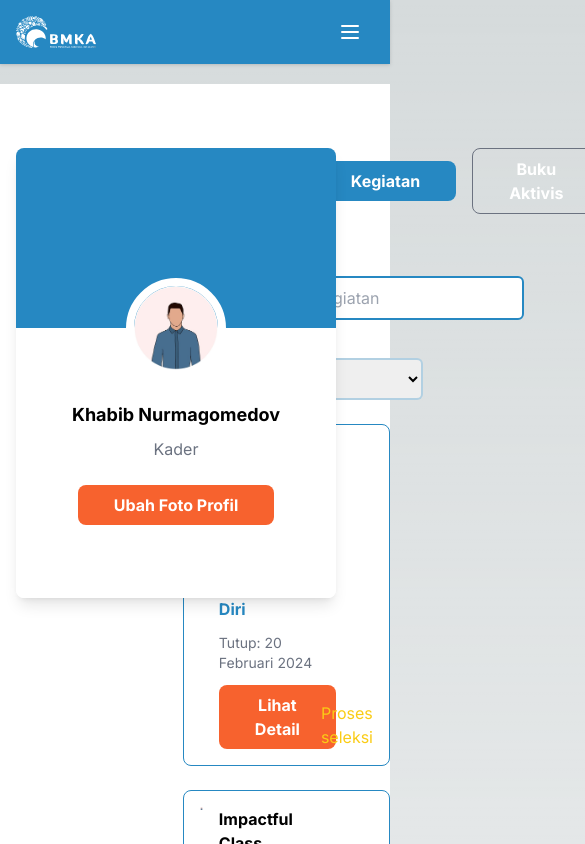
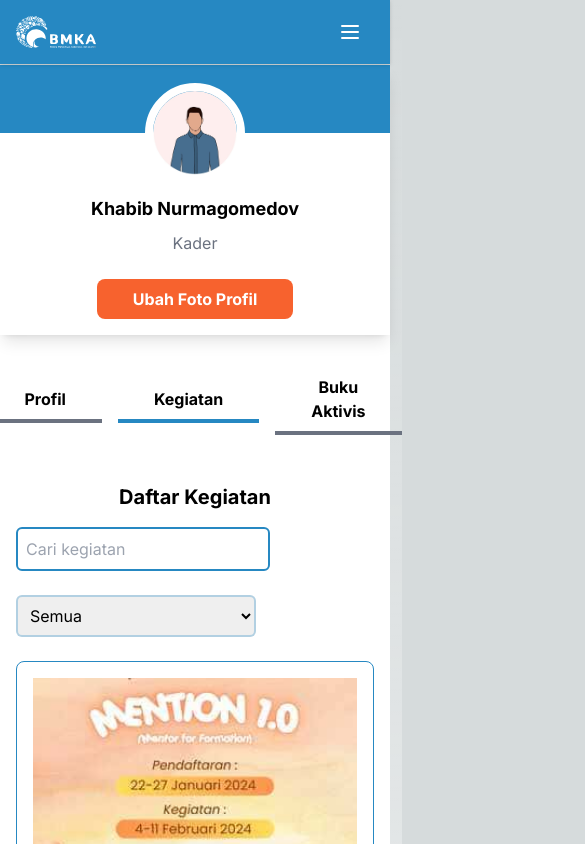
Before and after one commit to salman-digital-lab/new-web-kaderisasi, a Next.js app: page /profile in a window 390 px wide. Both pictures are taken after a click on the button "Kegiatan". Shown: the top 844 px of the page, 585 px wide, since content can reach past the window. Built offline with nearby package versions, Linux system fonts and the light colour scheme.

Commit message:
style: add responsive mobile first

```diff
--- a/src/app/profile/components/Kegiatan/index.tsx
+++ b/src/app/profile/components/Kegiatan/index.tsx
@@ -1,17 +1,18 @@
 import Image from 'next/image';
+import { NotebookPen } from 'lucide-react'
 import { Button } from '@/components/common';
-import placeholderImage from '@/assets/images/profile-image-placeholder.jpg';
+import placeholderPosterKegiatan from '@/assets/images/poster-kegiatan-placeholder.jpeg';
 
 export default function Kegiatan() {
 	return (
 		<div className="flex flex-col gap-6">
-									<div className="flex justify-between items-center">
+			<div className="flex flex-col md:flex-row justify-between items-center">
 				<h1 className="font-bold text-xl mb-4">Daftar Kegiatan</h1>
-										<form>
+				<form className="self-start">
 					<input
 						type="text"
 						placeholder="Cari kegiatan"
-												className="p-2 border-2 border-primary rounded-md focus:outline-none focus:border-primary/30"
+						className="w-full p-2 border-2 border-primary rounded-md focus:outline-none focus:border-primary/30"
 					/>
 				</form>
 			</div>
@@ -25,73 +26,76 @@ export default function Kegiatan() {
 				</select>
 			</form>
 			<div className="flex flex-col gap-6">
-										<div className="p-4 flex justify-between gap-4 border border-primary rounded-lg">
-											<div className="w-1/5">
-												<Image src={placeholderImage} alt="Poster kegiatan" />
+				<div className="p-4 flex flex-col md:flex-row justify-between gap-4 border border-primary rounded-lg">
+					<div className="md:w-1/4 md:self-start">
+						<Image src={placeholderPosterKegiatan} alt="Poster kegiatan" className="w-full h-48 md:h-auto object-cover" />
 					</div>
-											<div className="w-3/5 flex flex-col gap-3">
+					<div className="md:w-2/4 flex flex-col gap-3">
 						<h2 className="font-bold text-md">
 							Impactful Class (iClass) Public Speaking
 						</h2>
-												<p className="font-bold text-primary">
-													Aktualisasi Diri
-												</p>
+						<div className="flex justify-between items-center md:block">
+							<p className="font-bold text-primary">Aktualisasi Diri</p>
+							<p className="md:hidden text-yellow-500"><NotebookPen className="mr-1 inline-block"/>Proses seleksi</p>
+						</div>
 						<p className="text-sm text-gray-500">Tutup: 20 Februari 2024</p>
 						<div>
-													<Button variant="secondary" type="button">
+							<Button variant="secondary" type="button" className="w-full md:w-auto">
 								Lihat Detail
 							</Button>
 						</div>
 					</div>
-											<div className="w-1/5 flex justify-end items-end">
-												<p className=" text-yellow-400">Proses seleksi</p>
+					<div className="hidden md:w-1/4 md:flex md:justify-end md:items-end">
+						<p className="text-yellow-500"><NotebookPen className="mr-1 inline-block"/>Proses seleksi</p>
 					</div>
 				</div>
-										<div className="p-4 flex justify-between gap-4 border border-primary rounded-lg">
-											<div className="w-1/5">
-												<Image src={placeholderImage} alt="Poster kegiatan" />
+				<div className="p-4 flex flex-col md:flex-row justify-between gap-4 border border-primary rounded-lg">
+					<div className="md:w-1/4 md:self-start">
+						<Image src={placeholderPosterKegiatan} alt="Poster kegiatan" className="w-full h-48 md:h-auto object-cover" />
 					</div>
-											<div className="w-3/5 flex flex-col gap-3">
+					<div className="md:w-2/4 flex flex-col gap-3">
 						<h2 className="font-bold text-md">
 							Impactful Class (iClass) Public Speaking
 						</h2>
-												<p className="font-bold text-primary">
-													Aktualisasi Diri
-												</p>
+						<div className="flex justify-between items-center md:block">
+							<p className="font-bold text-primary">Aktualisasi Diri</p>
+							<p className="md:hidden text-primary"><NotebookPen className="mr-1 inline-block"/>Pendaftaran</p>
+						</div>
 						<p className="text-sm text-gray-500">Tutup: 20 Februari 2024</p>
 						<div>
-													<Button variant="secondary" type="button">
+							<Button variant="secondary" type="button" className="w-full md:w-auto">
 								Lihat Detail
 							</Button>
 						</div>
 					</div>
-											<div className="w-1/5 flex justify-end items-end">
-												<p className=" text-yellow-400">Proses seleksi</p>
+					<div className="hidden md:w-1/4 md:flex md:justify-end md:items-end">
+						<p className="text-primary"><NotebookPen className="mr-1 inline-block"/>Pendaftaran</p>
 					</div>
 				</div>
-										<div className="p-4 flex justify-between gap-4 border border-primary rounded-lg">
-											<div className="w-1/5">
-												<Image src={placeholderImage} alt="Poster kegiatan" />
+				<div className="p-4 flex flex-col md:flex-row justify-between gap-4 border border-primary rounded-lg">
+					<div className="md:w-1/4 md:self-start">
+						<Image src={placeholderPosterKegiatan} alt="Poster kegiatan" className="w-full h-48 md:h-auto object-cover" />
 					</div>
-											<div className="w-3/5 flex flex-col gap-3">
+					<div className="md:w-2/4 flex flex-col gap-3">
 						<h2 className="font-bold text-md">
 							Impactful Class (iClass) Public Speaking
 						</h2>
-												<p className="font-bold text-primary">
-													Aktualisasi Diri
-												</p>
+						<div className="flex justify-between items-center md:block">
+							<p className="font-bold text-primary">Aktualisasi Diri</p>
+							<p className="md:hidden text-green-500"><NotebookPen className="mr-1 inline-block"/>Selesai</p>
+						</div>
 						<p className="text-sm text-gray-500">Tutup: 20 Februari 2024</p>
 						<div>
-													<Button variant="secondary" type="button">
+							<Button variant="secondary" type="button" className="w-full md:w-auto">
 								Lihat Detail
 							</Button>
 						</div>
 					</div>
-											<div className="w-1/5 flex justify-end items-end">
-												<p className=" text-yellow-400">Proses seleksi</p>
+					<div className="hidden md:w-1/4 md:flex md:justify-end md:items-end">
+						<p className="text-green-500"><NotebookPen className="mr-1 inline-block"/>Selesai</p>
 					</div>
 				</div>
 			</div>
 		</div>
 	);
-};
+}
--- a/src/app/profile/page.tsx
+++ b/src/app/profile/page.tsx
@@ -18,13 +18,13 @@ export default function Profile() {
 	return (
 		<>
 			<Navbar />
-			<main className="mt-[84px] min-h-full bg-white text-black py-16">
-				<div className="w-full px-4 md:px-6 max-w-6xl mx-auto">
-					<div className="flex gap-8 justify-between">
+			<main className="mt-[65px] lg:mt-[84px] min-h-full bg-white text-black pb-6 lg:py-16">
+				<div className="w-full lg:px-6 max-w-6xl mx-auto">
+					<div className="flex flex-col lg:flex-row gap-8 justify-between">
 						{/* Card */}
-						<section className="w-1/3">
-							<div className="w-80 h-[450px] shadow-lg rounded-lg relative">
-								<div className="w-full h-[40%] bg-primary rounded-t-lg"></div>
+						<section className="lg:w-1/3">
+							<div className="lg:w-80 h-[270px] md:h-[350px] lg:h-[450px] shadow-lg relative">
+								<div className="w-full h-[25%] lg:h-[40%] bg-primary lg:rounded-t-lg"></div>
 								<div className="absolute top-4/6 left-1/2 -translate-x-1/2 -translate-y-1/2 w-[100px] h-[100px] border-8 border-white rounded-full">
 									<Image
 										src={placeholderImage}
@@ -32,7 +32,7 @@ export default function Profile() {
 										className="w-full h-full object-cover rounded-full"
 									/>
 								</div>
-								<div className="w-full h-[60%] bg-white rounded-b-lg flex flex-col justify-center items-center gap-2">
+								<div className="w-full h-[75%] lg:h-[60%] bg-white rounded-b-lg flex flex-col justify-end pb-4 lg:pb-0 lg:justify-center items-center gap-2">
 									<h2 className="text-lg font-bold">Khabib Nurmagomedov</h2>
 									<p className="text-md text-gray-500">Kader</p>
 									<Button variant="secondary" className="mt-4">
@@ -43,16 +43,93 @@ export default function Profile() {
 						</section>
 						{/* Card end */}
 						{/* Detail */}
-						<section className="w-2/3 px-4 flex flex-col gap-4">
-							<div className="flex justify-start items-center gap-4 mb-8">
-								<Button onClick={() => switchSection('profil')} variant={section === 'profil' ? 'primary' : 'transparant-primary'}>Profil</Button>
-								<Button onClick={() => switchSection('kegiatan')} variant={section === 'kegiatan' ? 'primary' : 'transparant-primary'}>Kegiatan</Button>
-								<Button onClick={() => switchSection('buku aktivis')} variant={section === 'buku aktivis' ? 'primary' : 'transparant-primary'}>Buku Aktivis</Button>
+						<section className="lg:w-2/3 px-4 flex flex-col gap-4">
+							<div className="hidden lg:block">
+								<div className="flex justify-center lg:justify-start items-center gap-4 mb-8">
+									<Button
+										onClick={() => switchSection('profil')}
+										variant={
+											section === 'profil' ? 'primary' : 'transparant-primary'
+										}
+										className="hover:text-white"
+										style={{ color: section !== 'profil' ? 'black' : '' }}
+									>
+										Profil
+									</Button>
+									<Button
+										onClick={() => switchSection('kegiatan')}
+										variant={
+											section === 'kegiatan' ? 'primary' : 'transparant-primary'
+										}
+										style={{ color: section !== 'kegiatan' ? 'black' : '' }}
+									>
+										Kegiatan
+									</Button>
+									<Button
+										onClick={() => switchSection('buku aktivis')}
+										variant={
+											section === 'buku aktivis'
+												? 'primary'
+												: 'transparant-primary'
+										}
+										style={{ color: section !== 'buku aktivis' ? 'black' : '' }}
+									>
+										Buku Aktivis
+									</Button>
+								</div>
+							</div>
+							<div className="lg:hidden">
+								<div className="lg:none flex justify-center lg:justify-start items-center gap-4 mb-8">
+									<Button
+										onClick={() => switchSection('profil')}
+										variant={
+											section === 'profil' ? 'primary' : 'transparant-primary'
+										}
+										className={`px-2 md:px-8 bg-transparent border-t-0 border-x-0 border-b-4 rounded-none hover:bg-transparent ${
+											section === 'profil'
+												? 'border-primary'
+												: 'border-gray-300'
+										}`}
+										style={{ color: 'black' }}
+									>
+										Profil
+									</Button>
+									<Button
+										onClick={() => switchSection('kegiatan')}
+										variant={
+											section === 'kegiatan' ? 'primary' : 'transparant-primary'
+										}
+										className={`px-2 md:px-8 bg-transparent border-t-0 border-x-0 border-b-4 rounded-none hover:bg-transparent ${
+											section === 'kegiatan'
+												? 'border-primary'
+												: 'border-gray-300'
+										}`}
+										style={{ color: 'black' }}
+									>
+										Kegiatan
+									</Button>
+									<Button
+										onClick={() => switchSection('buku aktivis')}
+										variant={
+											section === 'buku aktivis'
+												? 'primary'
+												: 'transparant-primary'
+										}
+										className={`px-2 md:px-8 bg-transparent border-t-0 border-x-0 border-b-4 rounded-none hover:bg-transparent ${
+											section === 'buku aktivis'
+												? 'border-primary'
+												: 'border-gray-300'
+										}`}
+										style={{ color: 'black' }}
+									>
+										Buku Aktivis
+									</Button>
+								</div>
 							</div>
 							<div>
-								{section === 'profil' && <Profil/>}
-								{section === 'kegiatan' && <Kegiatan/>}
-								{section === 'buku aktivis' && <BukuAktivis/>}
+								{section === 'profil' && <Profil />}
+								{section === 'kegiatan' && <Kegiatan />}
+								{section === 'buku aktivis' && <BukuAktivis />}
 							</div>
 						</section>
 						{/* Detail end */}
```
Also changed, not shown: src/app/profile/components/Profil/index.tsx (+6 -6 lines), src/assets/images/poster-kegiatan-placeholder.jpeg (added). Lines whose indentation alone changed are shown as unchanged.
